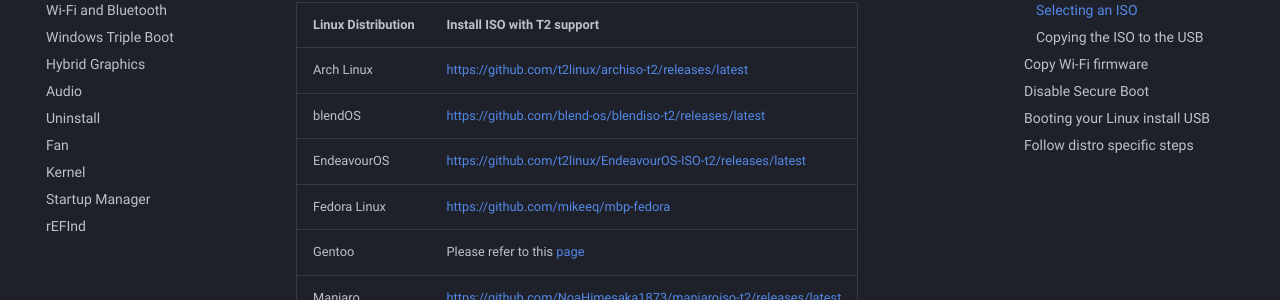
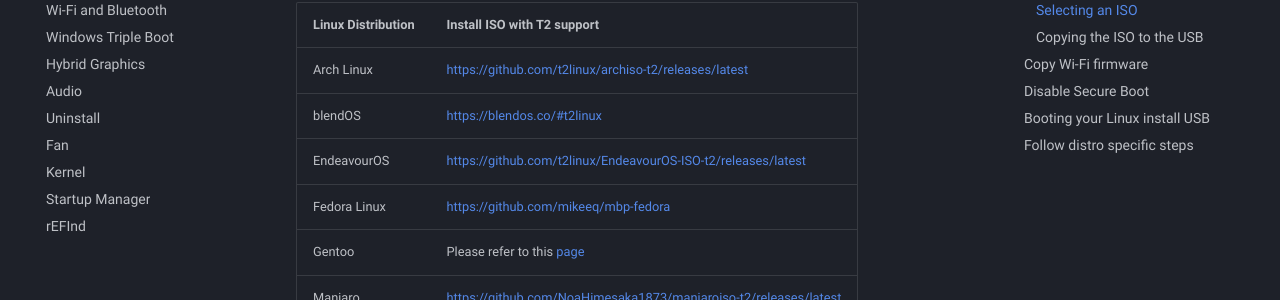
Before and after one commit to t2linux/wiki, an MkDocs documentation site: the page built from docs/guides/preinstall.md, in a window 1280 px wide and 900 px high, scrolled down 663 px. Shown: the part 152-452 px from the top of the window. Built offline with MkDocs 1.6.1 and Material for MkDocs 9.7.7, drawn with Linux system fonts in a browser that asks for light colours; comment, search, counter and statistics services are not loaded; part of the change alters nothing that is shown.

Commit message:
Pre install: use official web page link for blend os

```diff
--- a/docs/guides/preinstall.md
+++ b/docs/guides/preinstall.md
@@ -18,7 +18,7 @@ If there is an ISO with T2 support for your distro, you can download it here:
 | Linux Distribution | Install ISO with T2 support |
 | ------------------ | --------------------------- |
 | Arch Linux         | <https://github.com/t2linux/archiso-t2/releases/latest> |
-| blendOS            | <https://github.com/blend-os/blendiso-t2/releases/latest> |
+| blendOS            | <https://blendos.co/#t2linux> |
 | EndeavourOS        | <https://github.com/t2linux/EndeavourOS-ISO-t2/releases/latest> |
 | Fedora Linux       | <https://github.com/mikeeq/mbp-fedora> |
 | Gentoo             | Please refer to this [page](https://wiki.t2linux.org/distributions/gentoo/installation/) |
```
